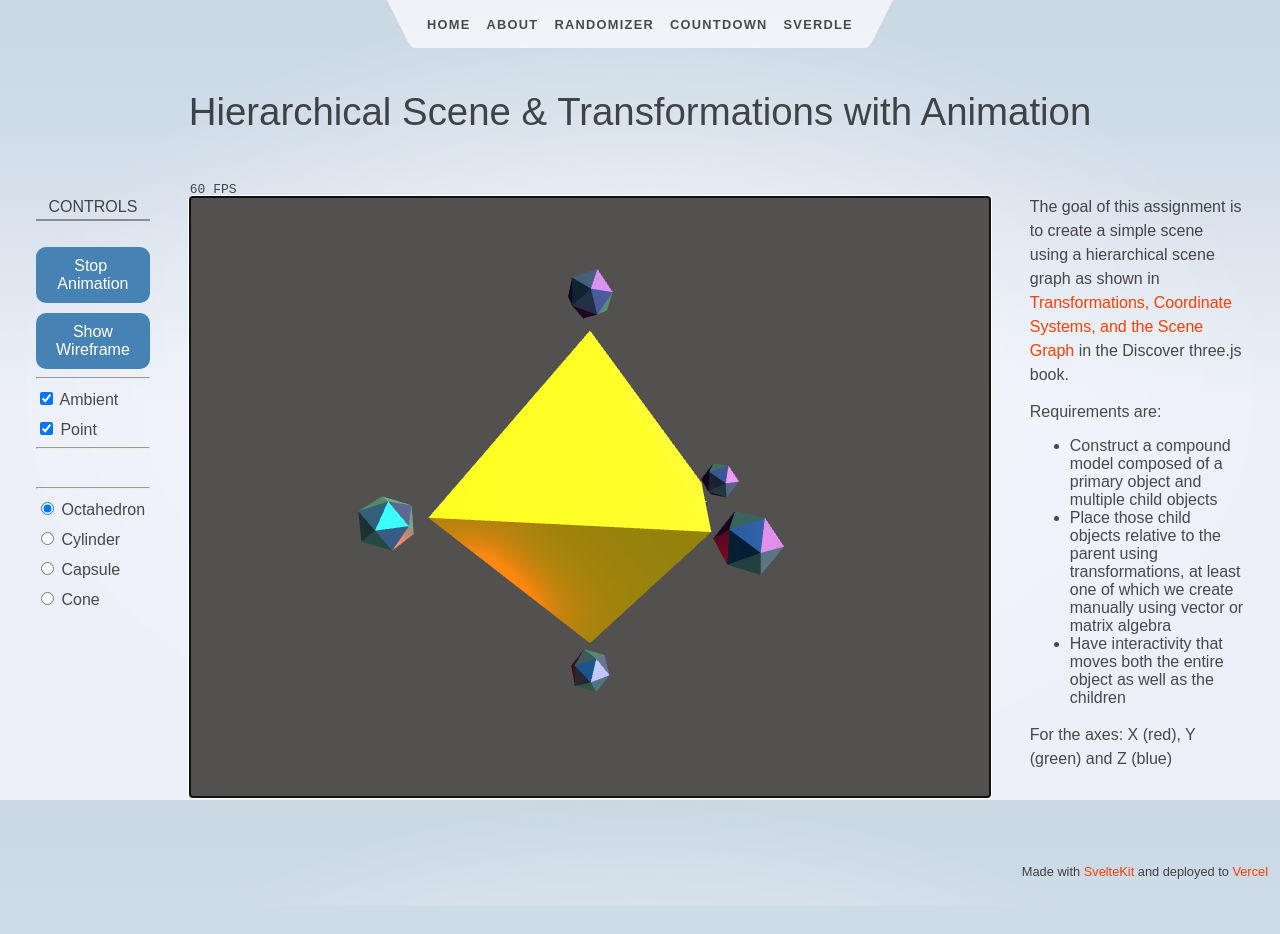
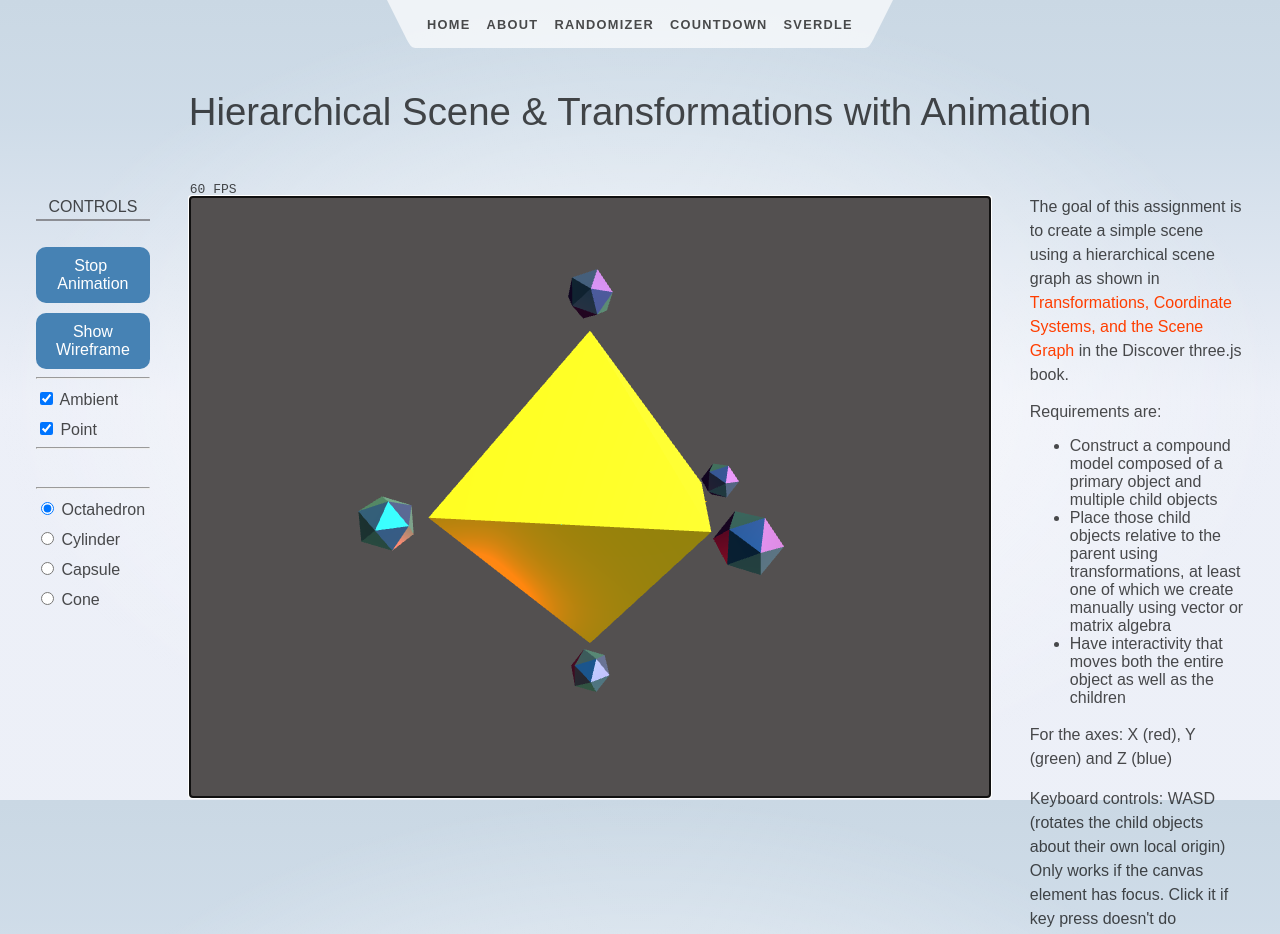
Before and after one commit to morses/CS407-S24-Morse, a SvelteKit app: page /assignment4 in a window 1280 px wide. Shown: the top 934 px of the page. Before the commit the page ends 906 px from the top, so only its background shows below. Built offline with nearby package versions, Linux system fonts and the light colour scheme; some icons are missing.

Commit message:
update description for assignment 4 about keyboard controls

```diff
--- a/src/routes/assignment4/+page.svelte
+++ b/src/routes/assignment4/+page.svelte
@@ -61,6 +61,7 @@
             <li>Have interactivity that moves both the entire object as well as the children</li>
         </ul>
         <p>For the axes: X (red), Y (green) and Z (blue)</p>
+        <p>Keyboard controls: WASD (rotates the child objects about their own local origin)  Only works if the canvas element has focus.  Click it if key press doesn't do anything.</p>
     </article>
 </section>
 
```
